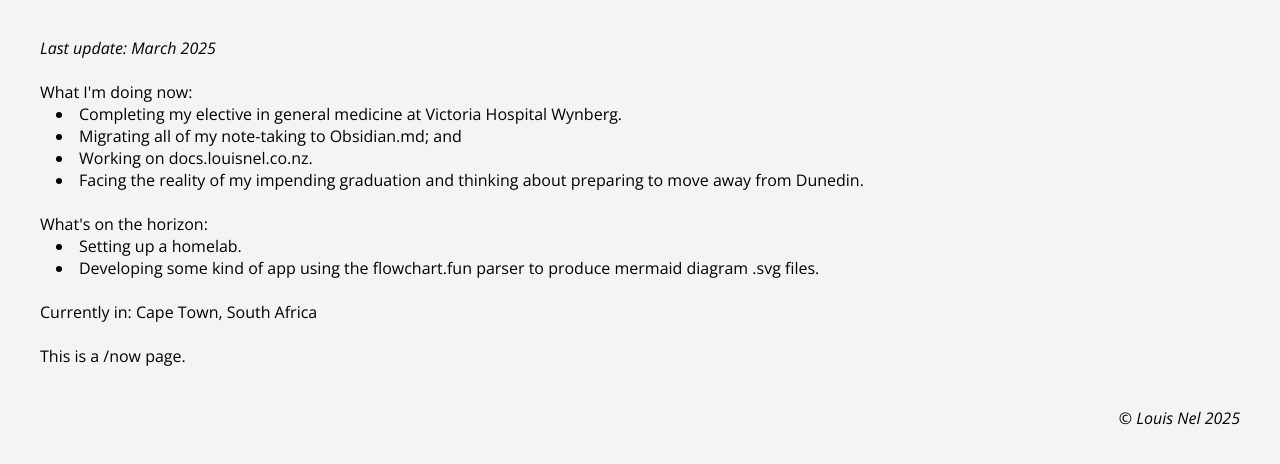
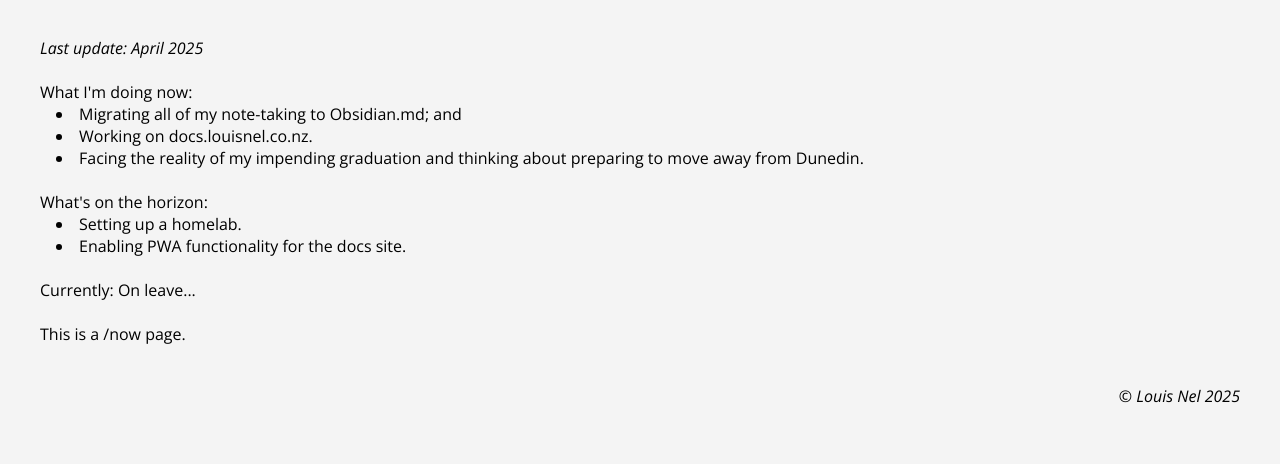
Before and after one commit to eighteeneightythree/eighteeneightythree.github.io, a plain HTML site: page now.html in a window 1280 px wide. Shown: the part 76-540 px from the top of the page. Drawn offline with nearby package versions, Linux system fonts and the light colour scheme; no server answers.

Commit message:
Update now.html

```diff
--- a/now.html
+++ b/now.html
@@ -40,14 +40,13 @@
         <main>
             <div id="page_body">
                 <p>
-                    <span class="italicise">Last update: March 2025</span>
+                    <span class="italicise">Last update: April 2025</span>
                     <br />
                     <br />
                 </p>
                 <p>
                     What I'm doing now:
                     <ul class="now_page">
-                        <li>Completing my elective in general medicine at Victoria Hospital Wynberg.</li>
                         <li>Migrating all of my note-taking to Obsidian.md; and</li>
                         <li>Working on <a href="https://docs.louisnel.co.nz">docs.louisnel.co.nz</a>.</li>
                         <li>Facing the reality of my impending graduation and thinking about preparing to move away from Dunedin.</li>
@@ -56,10 +55,10 @@
                     What's on the horizon:
                     <ul class="now_page">
                         <li>Setting up a homelab.</li>
-                        <li>Developing some kind of app using the <a href="https://flowchart.fun/">flowchart.fun</a> parser to produce mermaid diagram .svg files.</li>
+                        <li>Enabling PWA functionality for the docs site.</li>
                     </ul>
                     <br />
-                    Currently in: Cape Town, South Africa
+                    Currently: On leave...
                     <br />
                     <br />
                 </p>
```
